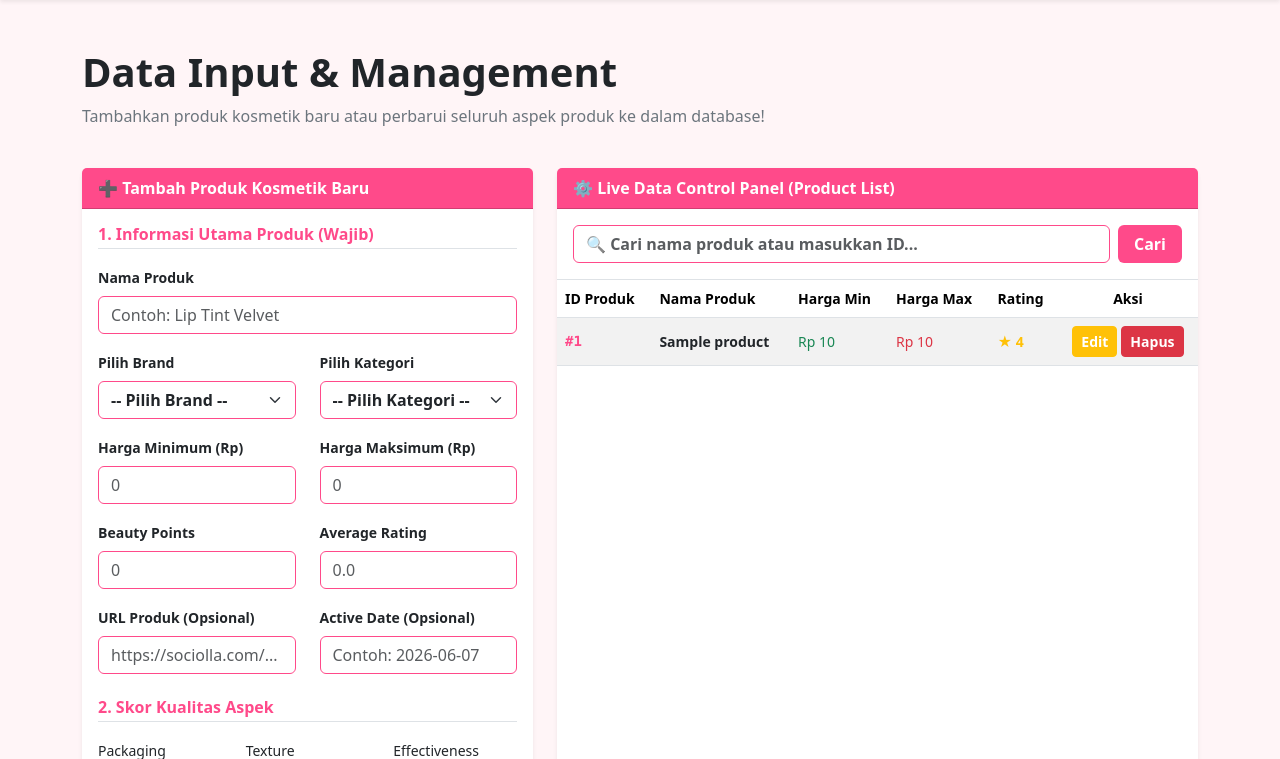
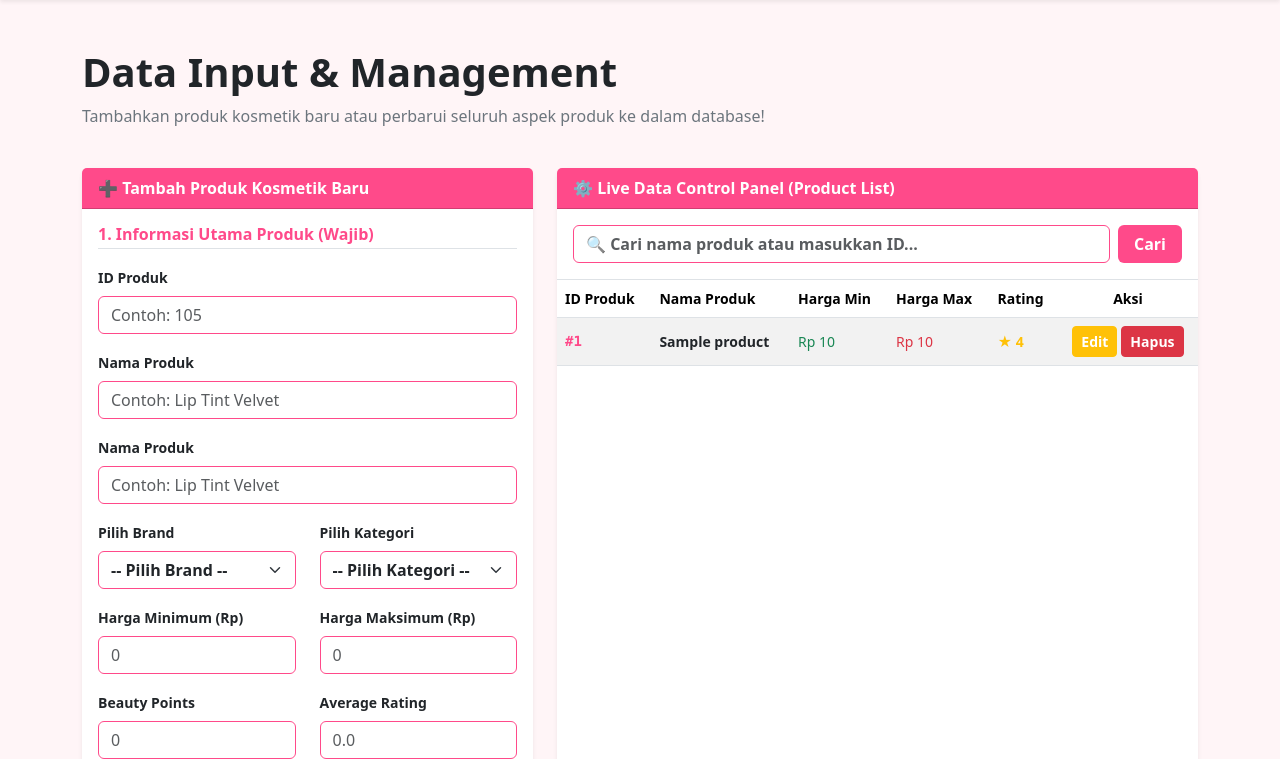
Before and after one commit to fujijimyr12/sociolla-dashboard, a Flask app: template templates/input.html in a window 1280 px wide. Shown: the part 56-815 px from the top of the page. Run offline with Flask 3, Linux system fonts and the light colour scheme; the template is opened without the code that fills it: most values are stand-ins (such as "Sample title", 1, 10 or a date in 2020).

Commit message:
Update input.html

```diff
--- a/templates/input.html
+++ b/templates/input.html
@@ -54,6 +54,15 @@
                 <div class="card-body bg-white">
                     <form action="/add_product" method="POST">
                         <h6 class="fw-bold text-sociolla border-bottom pb-1 mb-3">1. Informasi Utama Produk (Wajib)</h6>
+                        <div class="mb-3">
+                            <label class="form-label text-dark small fw-bold">ID Produk</label>
+                            <input type="number" name="product_id" class="form-control border-sociolla" placeholder="Contoh: 105" required>
+                        </div>
+
+                        <div class="mb-3">
+                            <label class="form-label text-dark small fw-bold">Nama Produk</label>
+                            <input type="text" name="product_name" class="form-control border-sociolla" placeholder="Contoh: Lip Tint Velvet" required>
+                        </div>
                         <div class="mb-3">
                             <label class="form-label text-dark small fw-bold">Nama Produk</label>
                             <input type="text" name="product_name" class="form-control border-sociolla" placeholder="Contoh: Lip Tint Velvet" required>
```
